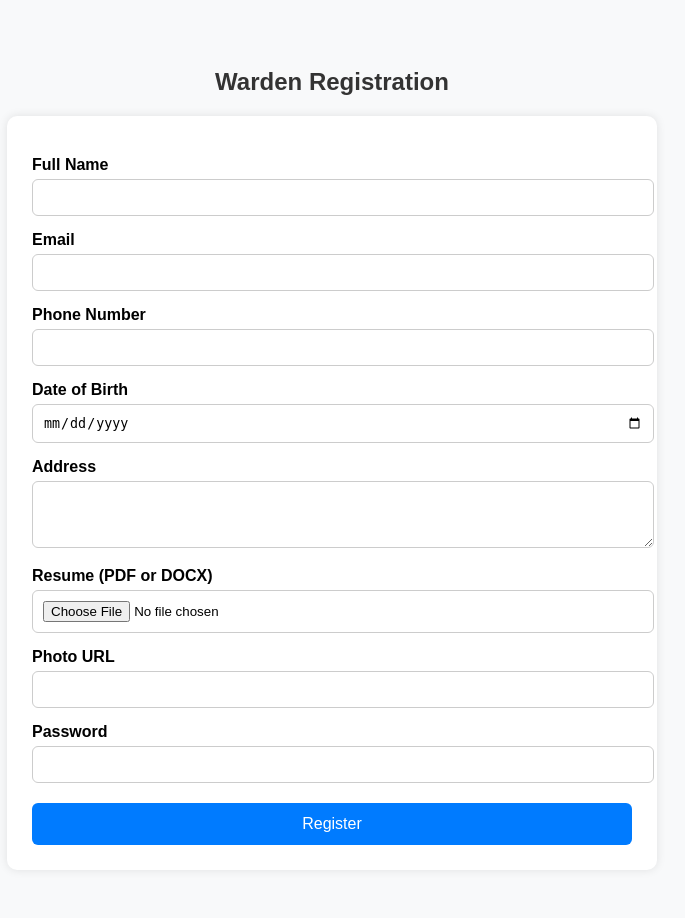
After one commit to amal-vi/Hostel-web-app, a Flask app: page /registerLinkWarden in a window 1280 px wide. The commit adds this page. Shown: the whole page, without its empty margins (308-993 px from the left). Run offline with Flask 3, Linux system fonts and the light colour scheme.

Commit message:
password hashing is done . all login module login is done. new table for wardens created and connected with the login table .

```diff
--- a/server/app/__init__.py
+++ b/server/app/__init__.py
@@ -15,6 +15,8 @@ def create_app():
 
     db.init_app(app)
 
+    app.config['UPLOAD_FOLDER'] = '/Users/amalv/Documents/HOSTEL-APP/server/app/static/uploads'
+
     app.secret_key = "1234"
     app.register_blueprint(auth_bp)
 
--- a/server/app/routes/auth.py
+++ b/server/app/routes/auth.py
@@ -1,11 +1,43 @@
+import os
+import functools
 from flask import *
 from flask import render_template
 from app.models.model1 import *
+from flask import current_app
 from app.extensions import db
+import bcrypt
+from werkzeug.utils import secure_filename
 auth_bp = Blueprint('auth',__name__)
 
 
+#?creation of admin one time
+# @auth_bp.route('/create_admin')
+# def create_admin():
+#     from app.extensions import db  # Make sure db is imported correctly
+#     import bcrypt
+
+#     # Admin credentials
+#     username = 'admin@gmail.com'
+#     plaintext_password = 'admin123'
+#     hashed_password = bcrypt.hashpw(plaintext_password.encode('utf-8'), bcrypt.gensalt()).decode('utf-8')
+
+#     # Create admin user
+#     admin_user = Login(username=username, password=hashed_password, user_type='admin')
+#     db.session.add(admin_user)
+#     db.session.commit()
+
+#     return 'Admin user created successfully with username: admin@gmail.com and password: admin123'
+
+def login_required(func):
+    @functools.wraps(func)
+    def secure_function():
+        if "lid" not in session:
+            return 'login not success'
+        return func()
+    return secure_function
+
 #? ------------login route----------------
+
 
 @auth_bp.route('/',methods=['POST','GET'])
 def main():
@@ -16,34 +48,49 @@ def main():
 @auth_bp.route('/login',methods=['POST'])
 def login():
     try:
+
         if request.method == 'POST':
             username=request.form['username']
             password=request.form['password']
 
             #? get the entered username and password from the table
             user = db.session.query(Login).filter_by(username=username).first()
-            passkey = db.session.query(Login).filter_by(password=password).first()
 
+            #?check the hashed password and return true or false
+            is_valid_password = bcrypt.checkpw(password.encode('utf-8'),user.password.encode('utf-8'))
 
-            #? check if username and password is correct
-            if user and passkey :
+            #? check if username and hashed password is correct
+            if user and is_valid_password :
+                #? check if the user is admin
+                if user.user_type == 'admin':
+                    session['lid'] = user.logid
+                    return 'login successful',200
+
+                #? check if the user is warden
+                elif user.user_type == 'warden':
+                    if user.warden_info.status != 'active':
+                        return f'Login blocked , status {user.warden_info.status}',403
+                    else:
+                        session['lid'] = user.logid
+                        return 'login successful',200
                 #? check if the user is student
-                if  not user.user_type =='student':
-                    return 'Student profile not found',403
-                #? check if student status is acitve or not
-                if user.student_info.status != 'active':
-                    return 'Login blocked , status {user.student_info.status}',403
-                else:
-                    return 'login successful',200
+                elif  user.user_type =='student':
+                    if user.student_info.status != 'active':
+                        return f'Login blocked , status {user.student_info.status}',403
+                    else:
+                        session['lid'] = user.logid
+                        return 'login successful',200
+            #? check if student status is acitve or not
             else :
                 return 'invalid username or password',401
+
     except ValueError as ve:
-        return{'error:str(ve)'},401
+        return{'error':str(ve)},401
 
 #? ------------student registration route----------------
 
-@auth_bp.route('/registerLink',methods=['POST','GET'])
-def registerLink():
+@auth_bp.route('/registerLinkStudent',methods=['POST','GET'])
+def registerLinkStudent():
     return render_template('student-reg-form.html')
 
 #? ------------student registration function----------------
@@ -52,6 +99,7 @@ def registerLink():
 @auth_bp.route('/registrationStudents',methods=['POST'])
 def registrationStudents():
     try:
+
         if request.method=='POST':
             fullname = request.form['full_name']
             email = request.form['email']
@@ -65,14 +113,16 @@ def registrationStudents():
             url = request.form['photo_url']
             password = request.form['password']
 
-            new_user = Students(full_name=fullname,email=email,phone_number=phone,date_of_birth=dob,address=address,admission_date=admission_date,emergency_contact_name=em_contact_name,emergency_contact_phone=em_contact_number,guardian_name=guardian_name,photo_url=url,password_hash=password)
+            #? plain text password is hashed using bcrypt function hashpw()
+            password_hash =  bcrypt.hashpw(password.encode('utf-8'),bcrypt.gensalt())
 
-            new_user_login = Login(username=email,password=password)
+
+            new_user_login = Login(username=email,password=password_hash,user_type='student')
 
             db.session.add(new_user_login)
             db.session.commit()
 
-            new_user = Students(full_name=fullname,email=email,phone_number=phone,date_of_birth=dob,address=address,admission_date=admission_date,emergency_contact_name=em_contact_name,emergency_contact_phone=em_contact_number,guardian_name=guardian_name,photo_url=url,password_hash=password,logid=new_user_login.logid)
+            new_user = Students(full_name=fullname,email=email,phone_number=phone,date_of_birth=dob,address=address,admission_date=admission_date,emergency_contact_name=em_contact_name,emergency_contact_phone=em_contact_number,guardian_name=guardian_name,photo_url=url,logid=new_user_login.logid)
 
             db.session.add(new_user)
             db.session.commit()
@@ -80,12 +130,60 @@ def registrationStudents():
             return 'user added to login table'
 
     except ValueError as ve:
-        return {'error:str(ve)'},401
+        return {'error':str(ve)},401
 
 
 
-#? ------------warden home route----------------
+# #? ------------warden home route----------------
 
-@auth_bp.route('/wardenDashboard',methods=['post','get'])
-def wardenDashboard():
-    return render_template('')
+@auth_bp.route('/registerLinkWarden',methods=['POST','GET'])
+def registerLinkWarden():
+    return render_template('warden-reg-form.html')
+
+
+# #? ------------student registration function----------------
+
+@auth_bp.route('/registrationWardens',methods=['POST'])
+def registrationWardens():
+    try:
+
+        if request.method=='POST':
+            fullname = request.form['full_name']
+            email = request.form['email']
+            phone = request.form['phone_number']
+            dob = request.form['date_of_birth']
+            address = request.form['address']
+            resume_file = request.files.get('resume')
+            url = request.form['photo_url']
+            password = request.form['password']
+
+            #? the resume file is stored in to the system folder and file name is stored in the db
+            upload_folder = current_app.config['UPLOAD_FOLDER']
+            filename = None
+            if resume_file and resume_file.filename != '':
+                filename = secure_filename(resume_file.filename)
+                file_path = os.path.join(upload_folder, filename)
+                resume_file.save(file_path)
+            else:
+                filename = 'no_resume_uploaded.pdf'
+
+
+
+            #? plain text password is hashed using bcrypt function hashpw()
+            password_hash =  bcrypt.hashpw(password.encode('utf-8'),bcrypt.gensalt())
+
+
+            new_user_login = Login(username=email,password=password_hash,user_type='warden')
+
+            db.session.add(new_user_login)
+            db.session.commit()
+
+            new_user = Wardens(full_name=fullname,email=email,phone_number=phone,date_of_birth=dob,address=address,resume=filename,photo_url=url,logid=new_user_login.logid)
+
+            db.session.add(new_user)
+            db.session.commit()
+
+            return 'user added to login table'
+
+    except ValueError as ve:
+        return {'error':str(ve)},401
--- a/server/app/templates/login.html
+++ b/server/app/templates/login.html
@@ -70,7 +70,10 @@
       <button type="submit">Login</button>
     </form>
     <div class="footer">
-      Don't have an account? <a href=" {{url_for('auth.registerLink') }}">Sign up</a>
+      <a href=" {{url_for('auth.registerLinkStudent') }}">Student Registration &rightarrow;</a>
+    </div>
+        <div class="footer">
+      <a href=" {{url_for('auth.registerLinkWarden') }}">Warden Registration &rightarrow;</a>
     </div>
   </div>
 </body>
--- /dev/null
+++ b/server/app/templates/warden-reg-form.html
@@ -0,0 +1,91 @@
+<!DOCTYPE html>
+<html lang="en">
+<head>
+  <meta charset="UTF-8">
+  <title>Student Registration Form</title>
+  <style>
+    body {
+      font-family: Arial, sans-serif;
+      background: #f8f9fa;
+      padding: 40px;
+    }
+
+    h2 {
+      text-align: center;
+      color: #333;
+    }
+
+    form {
+      max-width: 600px;
+      margin: auto;
+      padding: 25px;
+      background: #fff;
+      border-radius: 10px;
+      box-shadow: 0 0 10px rgba(0, 0, 0, 0.1);
+    }
+
+    label {
+      display: block;
+      margin-top: 15px;
+      font-weight: bold;
+    }
+
+    input, textarea {
+      width: 100%;
+      padding: 10px;
+      margin-top: 5px;
+      border: 1px solid #ccc;
+      border-radius: 6px;
+    }
+
+    button {
+      margin-top: 20px;
+      width: 100%;
+      padding: 12px;
+      background-color: #007bff;
+      color: white;
+      border: none;
+      border-radius: 6px;
+      font-size: 16px;
+      cursor: pointer;
+    }
+
+    button:hover {
+      background-color: #0056b3;
+    }
+  </style>
+</head>
+<body>
+
+  <h2>Warden Registration</h2>
+
+  <form action="{{ url_for('auth.registrationWardens') }}" method="POST" enctype="multipart/form-data">
+    <label>Full Name</label>
+    <input type="text" name="full_name" required>
+
+    <label>Email</label>
+    <input type="email" name="email" required>
+
+    <label>Phone Number</label>
+    <input type="text" name="phone_number" required>
+
+    <label>Date of Birth</label>
+    <input type="date" name="date_of_birth" required>
+
+    <label>Address</label>
+    <textarea name="address" rows="3" required></textarea>
+
+    <label>Resume (PDF or DOCX)</label>
+    <input type="file" name="resume" accept=".pdf,.doc,.docx" required>
+
+    <label>Photo URL</label>
+    <input type="url" name="photo_url" required>
+
+    <label>Password</label>
+    <input type="password" name="password" required>
+
+    <button type="submit">Register</button>
+  </form>
+
+</body>
+</html>
--- a/server/requirements.txt
+++ b/server/requirements.txt
@@ -13,3 +13,4 @@ SQLAlchemy==2.0.41
 typing_extensions==4.14.1
 Werkzeug==3.1.3
 PyMySQL===1.1.1
+bcrypt===4.3.0
```
Also changed, not shown: server/app/models/model1.py (+18 -4 lines), 1 other file.
